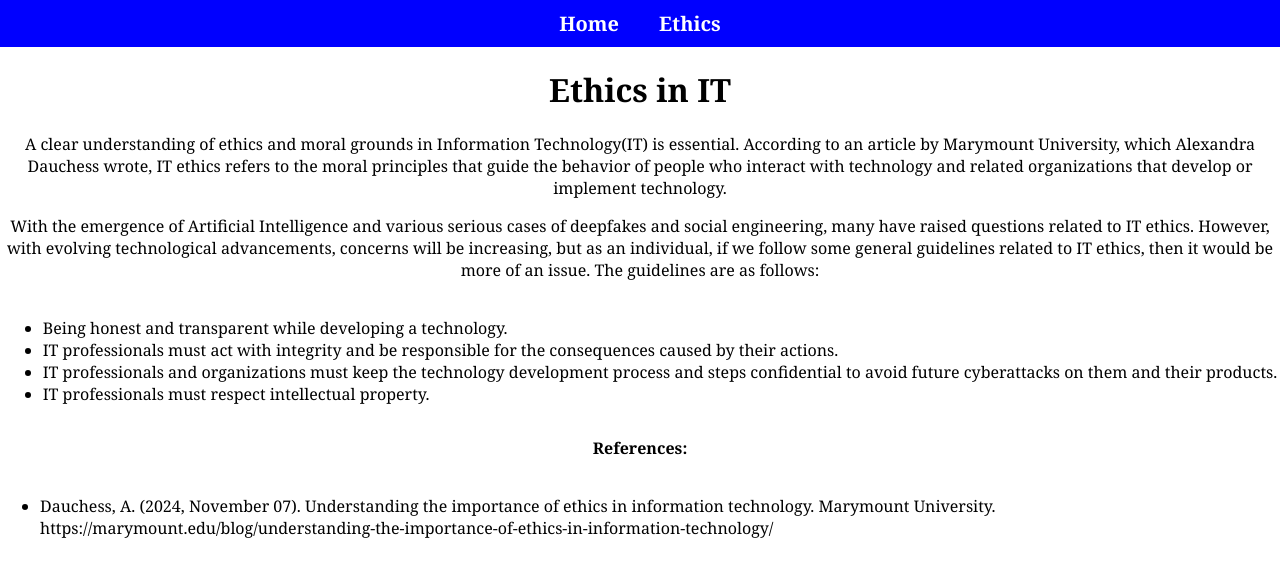
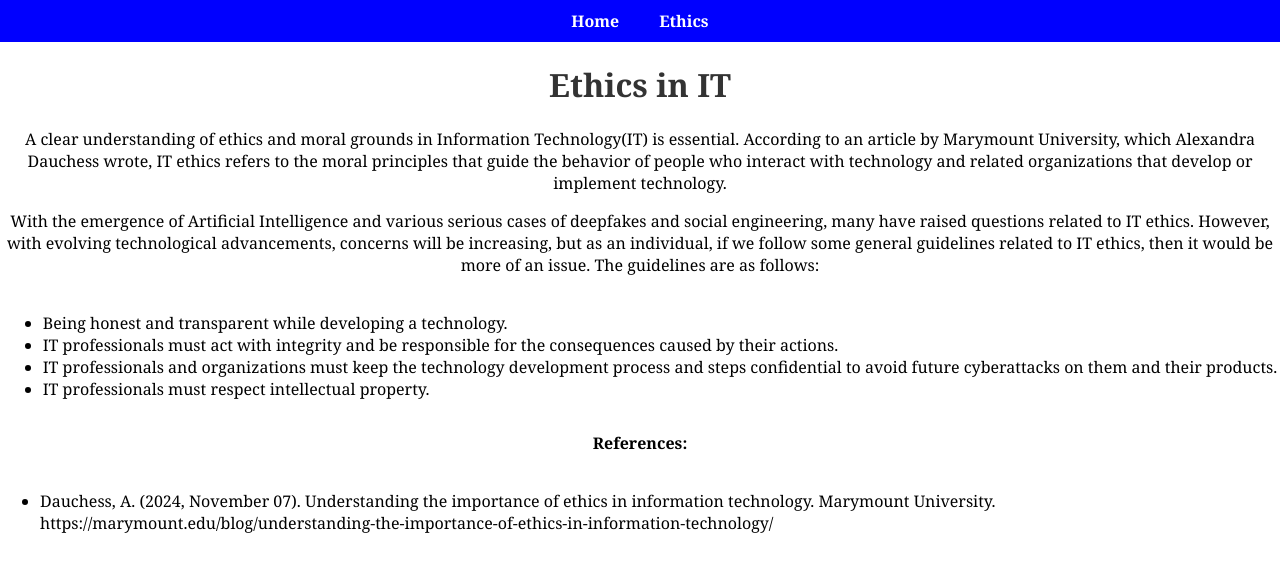
Before and after one commit to pbhatta5/pbhatta5.github.io, a plain HTML site: page ethics.html in a window 1280 px wide. Drawn offline with Linux system fonts and the light colour scheme.

Commit message:
Update style.css

```diff
--- a/style.css
+++ b/style.css
@@ -27,7 +27,7 @@ nav a {
     text-decoration: none;
     color: white;
     font-weight: bold;
-    font-size: 20px;
+    font-size: 16px;
 }
 
 table {
@@ -38,13 +38,13 @@ table {
 }
 
 th, td {
-    border: 3px solid royalblue;
+    border: 3px #0077cc;
     padding: 10px;
     text-align: center;
 }
 
 h1, h2 {
-    color: solid black;
+    color: #333;
 }
 
 ul {
```
